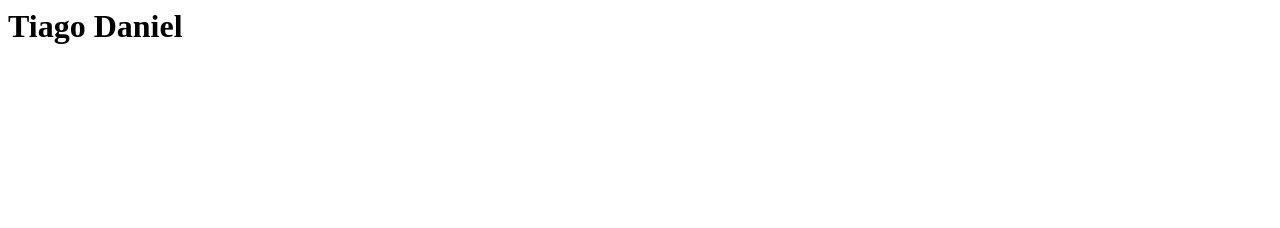
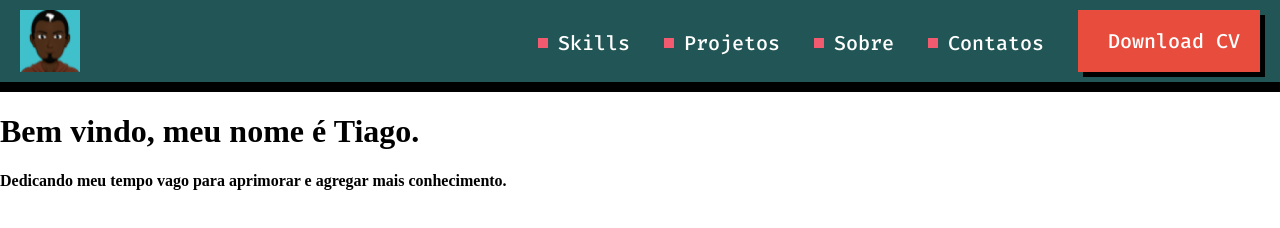
Before and after one commit to TiagoDanielJustinoPassos/tiagodanieljustinopassos.github.io, a plain HTML site: page index.html in a window 1280 px wide. Drawn offline with Linux system fonts and the light colour scheme.

Commit message:
Adiciona o projeto do curso

```diff
--- /dev/null
+++ b/css/index.css
@@ -0,0 +1,47 @@
+header {
+    display: flex;
+    justify-content: space-between;
+    background-color: #255;
+    border-bottom: 10px solid #000;
+    padding: 10px 20px;
+
+}
+
+nav {
+    text-align: right;
+
+}
+
+a {
+    display: inline-flex;
+    align-items: center;
+    color: #FFF;
+    font-size: 20px;
+    font-family: "fira code";
+    text-decoration: none;
+    margin-right: 30px;
+
+}
+
+a::before {
+    content: "";
+
+    background-color: #F25A70;
+    width: 10px;
+    height: 10px;
+    margin-right: 10px;
+}
+
+#button {
+    display: inline-block;
+    background-color: #e74c3c;
+    box-shadow: 5px 5px 0px #000;
+    padding: 18px 20px;
+    margin-right: 0px;
+    transition: transform 100ms linear;
+}
+
+#button:hover {
+    transform: scale(1.12);
+    background-color: rgb(22, 209, 53);
+}
--- /dev/null
+++ b/css/reset.css
@@ -0,0 +1,3 @@
+body{
+    margin: 0;
+}
--- a/index.html
+++ b/index.html
@@ -1 +1,29 @@
-<h1> Tiago Daniel</h1>
+<!DOCTYPE html>
+<html lang="pt-BR">
+    <head>
+        <meta charset="utf-8">
+        <title>Tiago Daniel</title>
+        <link rel="preconnect" href="https://fonts.googleapis.com">
+        <link rel="preconnect" href="https://fonts.gstatic.com" crossorigin>
+        <link href="https://fonts.googleapis.com/css2?family=Fira+Code:wght@500&display=swap" rel="stylesheet">
+        <link rel="stylesheet" href="CSS/reset.css">
+        <link rel="stylesheet" href="css\index.css">
+
+    </head>
+    <body>
+        <header >
+            <img src="assets/img/meuAvatar2.png" alt="Avatar Tiago ">
+
+            <nav>
+                <a href="" lang="en">Skills</a>
+                <a href="">Projetos</a>
+                <a href="">Sobre</a>
+                <a href="">Contatos</a>
+                <a id="button"  href="" lang="en" >Download CV</a>
+            </nav>
+        </header>
+        <h1> Bem vindo, meu nome é  Tiago. </h1>
+        <h4> Dedicando meu tempo vago para aprimorar e agregar mais conhecimento. </h4>
+
+    </body>
+</html>
```
Also changed, not shown: assets/img/meuAvatar2.png (added).
